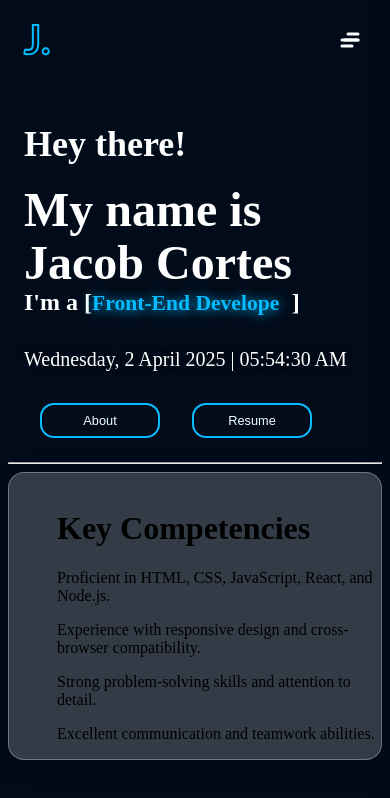
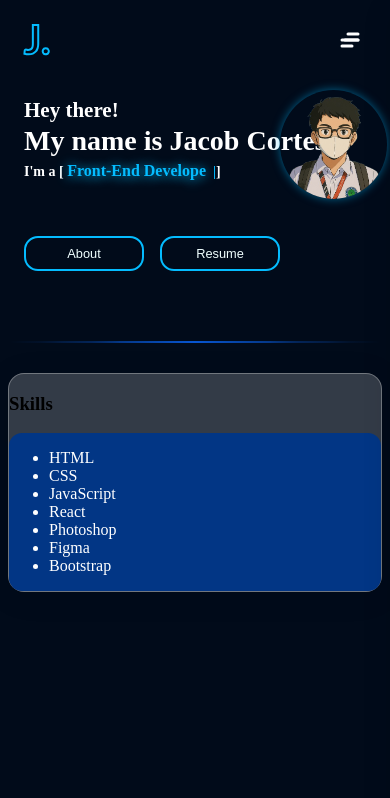
Before and after one commit to 02Jacode/PortfolioWebShowcase, a React (Vite) app: page / in a window 390 px wide. Shown: the top 798 px of the page. Built offline with nearby package versions, Linux system fonts and the light colour scheme.

Commit message:
img anime pic

```diff
--- a/src/assets/body1.css
+++ b/src/assets/body1.css
@@ -1,8 +1,10 @@
 .me {
     color: rgb(255, 255, 255);
-    padding: 1rem 0 5rem 3rem;
+    padding: 10rem 0 3rem 3rem;
     font-size: 2rem;
     line-height: 1.5rem;
+    justify-content: center;
+
 }
 .me button {
     font-size: 1rem;
@@ -22,9 +24,7 @@
     display: flex;
     gap: 2rem;
     margin-top: 2rem;
-    flex-wrap: wrap;
 }
-
 .me button:hover {
     color:antiquewhite;
     background-color:none;
@@ -32,7 +32,6 @@
     box-shadow: 0 6px 12px rgba(4, 188, 255, 0.5);
     border-color: rgba(4, 188, 255, 0.8);
 }
-
 .me button:active {
     transform: translateY(-1px);
 }
@@ -47,7 +46,6 @@
     opacity: 0;
     transition: opacity 0.3s ease;
 }
-
 .me button:hover::after {
     opacity: 1;
 }
@@ -59,52 +57,73 @@
   text-shadow: 0 1px 12px rgba(4, 188, 255, 1.5);
 
 }
-
 .cursor {
   display: inline-block;
   color: rgb(4, 188, 255);
   animation: blink 1s infinite;
   margin-left: 2px;
 }
-
-@keyframes blink {
-  0%, 100% { opacity: 1; }
-  50% { opacity: 0; }
+.glow-hr {
+    border: 0;
+    height: 2px;
+    background: #011256;
+    position: relative;
+    margin: 30px 0;
+    background: linear-gradient(90deg, transparent, rgba(9, 104, 255, 0.8), transparent);
+    border-radius: 50%;
+}
+.me img{
+    display: inline-block;
+    position: Relative;
+    margin: -18rem 0 4rem 55rem;
+    width: 20%;
+    height: 15%;
+    border-radius: 50%;
+    box-shadow: 0 0 10px rgba(4, 188, 255, 0.5);
+    transition: all 0.3s ease;
 }
 
 @media (max-width: 768px) {
     .me {
-        padding: 1rem 0 1rem 1rem;
-        font-size: 1.5rem;
+        padding: 0.5rem 0 1rem 1rem;
     }
     .buttons {
-        padding: 0 0 0 1rem;
+        padding: 0 0 0 0rem;
+        gap: 1rem;
+        width: 10%;
     }
     .me button {
+        margin: 25px 0 0 0;
         font-size: 0.8rem;
         padding: 0.5rem 1rem;
     }
-
     .text-content h1
     {
         margin-bottom: 1rem;
         line-height: 1.1;
-
     }
     .text-content h4
     {
-        margin-top: -15px;
+        margin-top: -10px;
         line-height: 1;
-
     }
     .header-text
     {
         line-height: -5rem;
+        font-size: 14px;
     }
-    h2{
+    .header-text h2{
         line-height: 1rem;
+        margin: 1px 0 -.9rem 0;
+        line-height: 1.1;
+    }
+    .me img{
+        position: static;
+        width: 30%;
+        margin: -15rem 0 5.5rem 16rem;
+
     }
     .typing-text {
-        font-size: 0.9em;
+        font-size: 1rem;
       }
 }
--- a/src/assets/body2.css
+++ b/src/assets/body2.css
@@ -1,4 +1,4 @@
-.container{
+.containers{
     /* From https://css.glass */
 background: rgba(255, 255, 255, 0.2);
 border-radius: 16px;
@@ -6,5 +6,11 @@ box-shadow: 0 4px 30px rgba(0, 0, 0, 0.1);
 backdrop-filter: blur(5px);
 -webkit-backdrop-filter: blur(5px);
 border: 1px solid rgba(255, 255, 255, 0.3);
-padding: 1rem 0 0 3rem;
+display: flex;
+flex-direction: column;
 }
+.Front-end{
+    background-color: #023685;
+    border-radius: 13px;
+    color: white;
+}
--- a/src/body1.jsx
+++ b/src/body1.jsx
@@ -1,21 +1,21 @@
 import './assets/body1.css';
-import { getCurrentTime } from './assets/clock.js';
+// import { getCurrentTime } from './assets/clock.js';
 import { useEffect, useState } from 'react';
 
 function Body1() {
-  const [time, setTime] = useState(getCurrentTime());
+  // const [time, setTime] = useState(getCurrentTime());
   const [roleIndex, setRoleIndex] = useState(0);
   const [displayText, setDisplayText] = useState('');
   const [isDeleting, setIsDeleting] = useState(false);
   const roles = ['Web Developer', 'Front-End Developer', 'Back-End Developer', 'Tech Enthusiast'];
 
-  useEffect(() => {
-    const timer = setInterval(() => {
-      setTime(getCurrentTime());
-    }, 1000);
+  // useEffect(() => {
+  //   const timer = setInterval(() => {
+  //     setTime(getCurrentTime());
+  //   }, 1000);
 
-    return () => clearInterval(timer);
-  }, []);
+  //   return () => clearInterval(timer);
+  // }, []);
 
   useEffect(() => {
     const currentRole = roles[roleIndex];
@@ -53,23 +53,24 @@ function Body1() {
           <div className="text-content">
             <h1>My name is Jacob Cortes</h1>
             <h4>
-              I'm a [<span className="typing-text">{displayText}</span><span className="cursor">|</span>]
+              I'm a [ <span className="typing-text">{displayText}</span><span className="cursor">|</span>]
             </h4>
           </div>
-          <div className="clock" style={{
+          {/* <div className="clock" style={{
             color: 'white',
             textShadow: '0 0 0.2cm rgba(0, 0, 0, 0.5)',
             fontSize: '20px'
           }}>
             {time.dayOfWeek}, {time.fullDate} | {time.timeString}
-          </div>
-        </div>
+          </div> */}
         <div className="buttons">
           <button>About</button>
           <button>Resume</button>
         </div>
+        <img src="../public/me.png" alt="me" className="ako" /><br />
+        </div>
       </div>
-      <hr className="divider" />
+      <hr className="glow-hr" />
     </>
   );
 }
--- a/src/body2.jsx
+++ b/src/body2.jsx
@@ -3,17 +3,20 @@ import './assets/body2.css';
 function Body2(){
     return(
         <>
-        <div className="container">
-            <div className="content">
-                <div className="">
-                <h1>Key Competencies</h1>
-                <p>Proficient in HTML, CSS, JavaScript, React, and Node.js.</p>
-                <p>Experience with responsive design and cross-browser compatibility.</p>
-                <p>Strong problem-solving skills and attention to detail.</p>
-                <p>Excellent communication and teamwork abilities.</p>
-                </div>
+        <div className="containers">
+            <h3>Skills</h3>
+            <div className="Front-end">
+                <ul typeof='list'>
+                    <li>HTML</li>
+                    <li>CSS</li>
+                    <li>JavaScript</li>
+                    <li>React</li>
+                    <li>Photoshop</li>
+                    <li>Figma</li>
+                    <li>Bootstrap</li>
+                </ul>
             </div>
-            </div>
+        </div>
         </>
     );
 }
```
Also changed, not shown: public/me.png (added).
